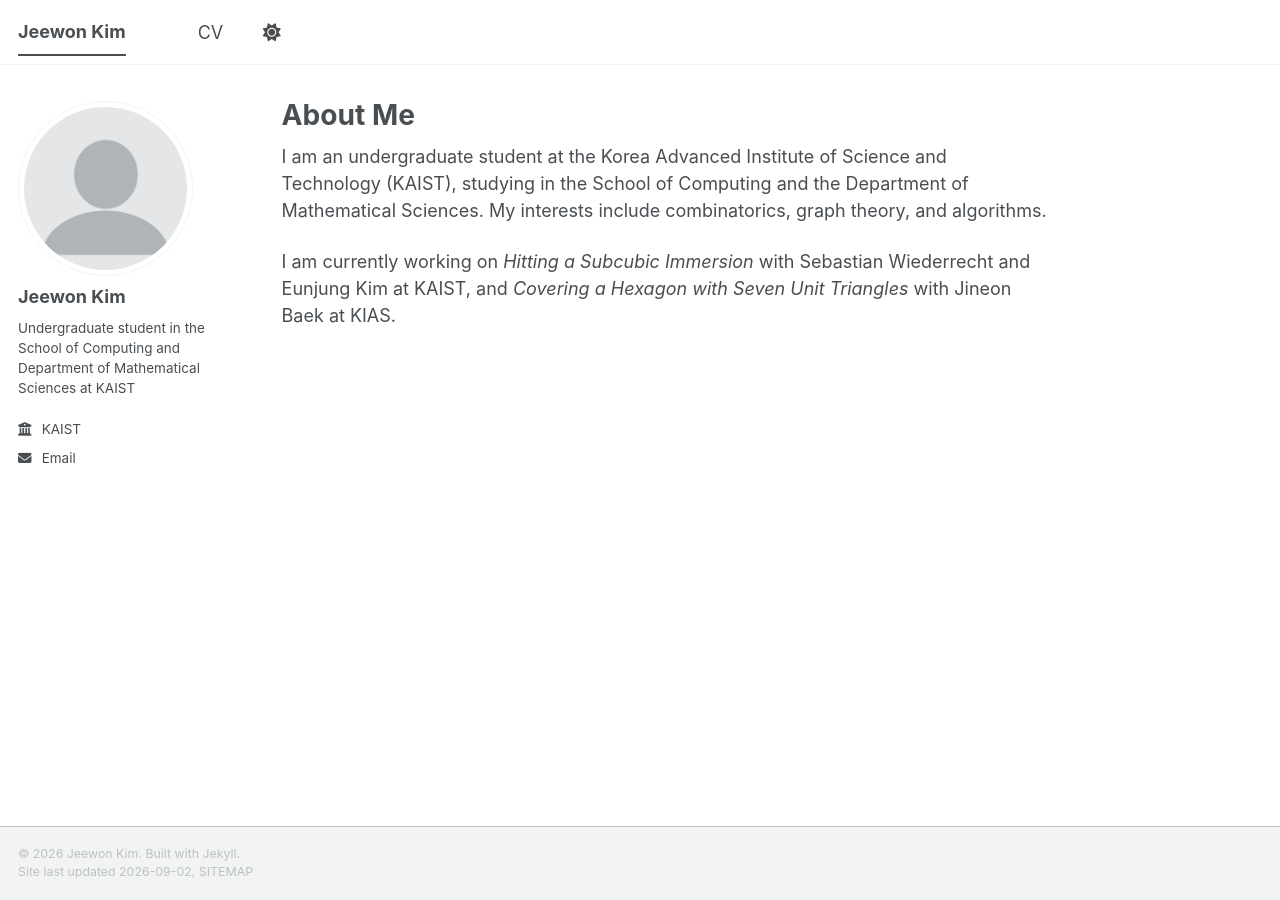
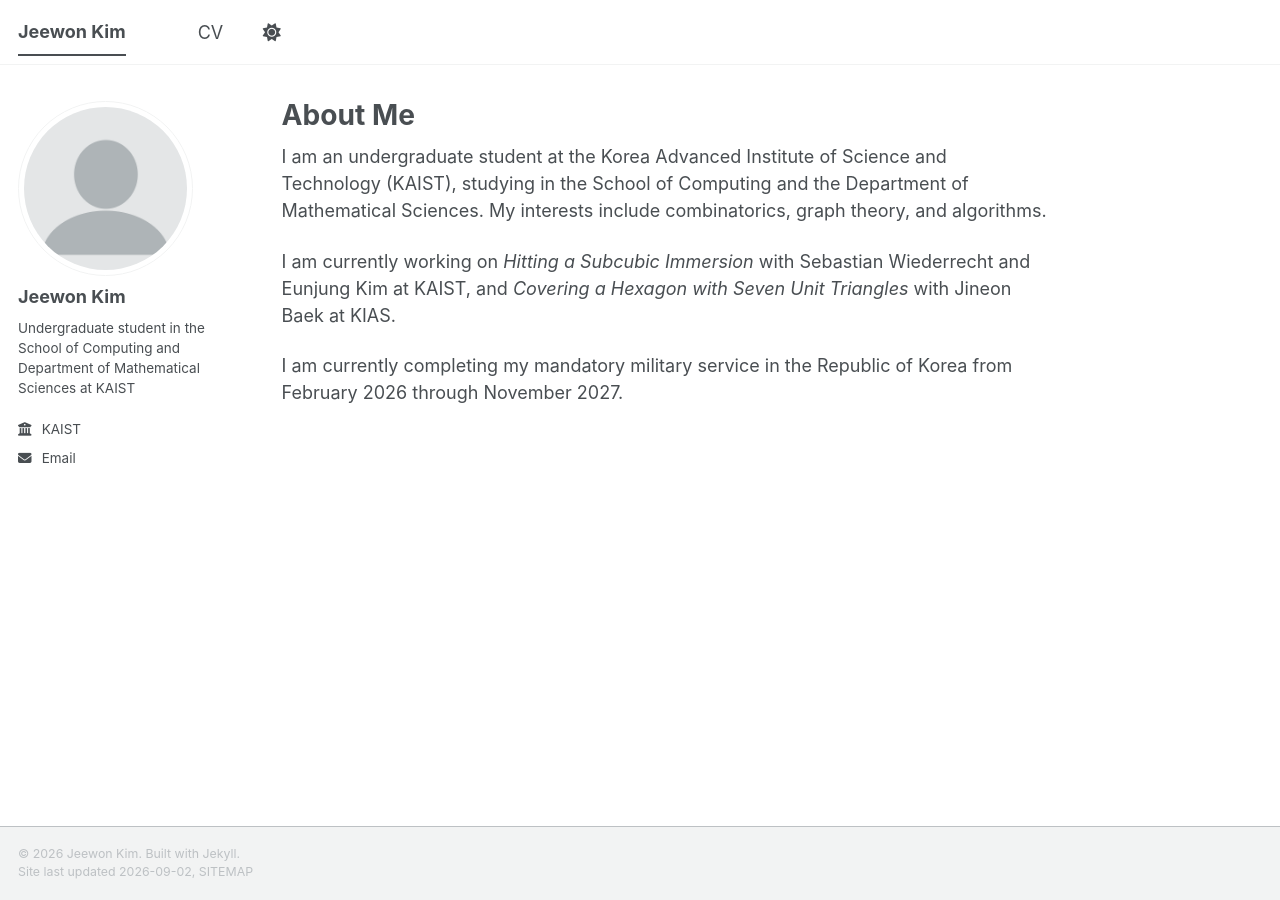
Before and after one commit to dylan0301/dylan0301.github.io, a Jekyll site: the page built from _pages/about.md, in a window 1280 px wide. Built offline with Jekyll 4.4.1, drawn with Linux system fonts in a browser that asks for light colours; a style sheet for code colours, icons or effects is not loaded.

Commit message:
military service

```diff
--- a/_pages/about.md
+++ b/_pages/about.md
@@ -10,3 +10,5 @@ redirect_from:
 I am an undergraduate student at the Korea Advanced Institute of Science and Technology (KAIST), studying in the School of Computing and the Department of Mathematical Sciences. My interests include combinatorics, graph theory, and algorithms.
 
 I am currently working on *Hitting a Subcubic Immersion* with Sebastian Wiederrecht and Eunjung Kim at KAIST, and *Covering a Hexagon with Seven Unit Triangles* with Jineon Baek at KIAS.
+
+I am currently completing my mandatory military service in the Republic of Korea from February 2026 through November 2027.
```
